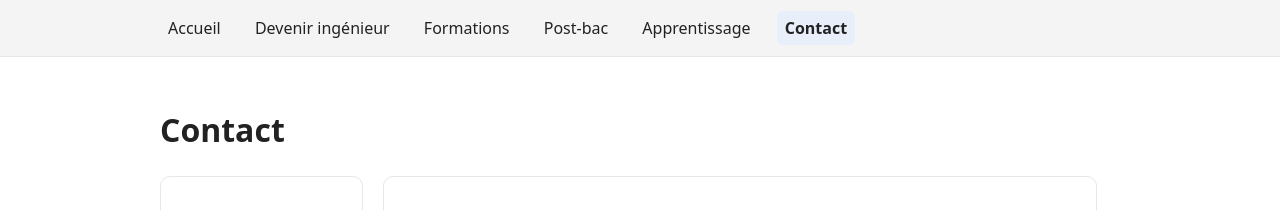
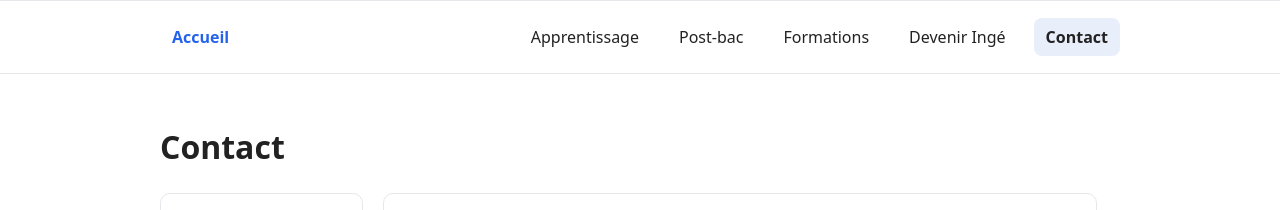
Before and after one commit to victor-edt/TP-ISEN-Ouest-Hassade-Barbeau-Edet, a plain HTML site: page contact.html in a window 1280 px wide. Shown: the top 210 px of the page. Drawn offline with Linux system fonts and the light colour scheme.

Commit message:
Update contact.html
Modification du beandeau

```diff
--- a/contact.html
+++ b/contact.html
@@ -5,15 +5,23 @@
   <meta name="viewport" content="width=device-width, initial-scale=1" />
   <title>Contact</title>
   <style>
-    :root { --bg:#fff; --ink:#222; --muted:#666; --panel:#f4f4f5; --border:#e5e7eb; }
+    :root { --bg:#fff; --ink:#222; --muted:#666; --panel:#f4f4f5; --border:#e5e7eb; --brand:#2563eb; }
     * { box-sizing: border-box; }
     body { margin:0; font-family: system-ui, -apple-system, Segoe UI, Roboto, Arial, sans-serif; color:var(--ink); background:var(--bg); line-height:1.5; }
     a { color:inherit; text-decoration:none; }
-    header, footer { background: var(--panel); border-bottom:1px solid var(--border); }
-    footer { border-top:1px solid var(--border); border-bottom:none; color:var(--muted); }
+
+    /* --- Bandeau repris de index.html --- */
+    header, footer { background:#fff; border-top:1px solid var(--border); border-bottom:1px solid var(--border); }
+    footer { border-top:1px solid var(--border); border-bottom:none; color:var(--muted); background: var(--panel); }
     .wrap { max-width: 1000px; margin: 0 auto; padding: 16px 20px; }
-    nav a { margin-right: 14px; padding:6px 8px; border-radius:6px; }
+
+    nav { display:flex; align-items:center; justify-content:space-between; gap:1rem; }
+    nav .brand { font-weight:700; color:var(--brand); text-decoration:none; }
+    nav ul { list-style:none; display:flex; gap:1rem; margin:0; padding:0; }
+    nav a { text-decoration:none; color:inherit; padding:.5rem .75rem; border-radius:.5rem; }
+    nav a:hover { background:#f3f4f6; }
     nav a[aria-current="page"] { background:#e9eefb; font-weight:600; }
+
     main.wrap { padding-top: 28px; padding-bottom: 28px; }
     .text-img { display:grid; grid-template-columns: 1fr; gap: 20px; align-items:start; }
     @media (min-width: 768px) { .text-img { grid-template-columns: .9fr 1.1fr; } }
@@ -21,30 +29,33 @@
     input, textarea, button { font: inherit; }
     input, textarea { width:100%; padding:10px; border:1px solid var(--border); border-radius:8px; }
     button { padding:10px 14px; border:1px solid var(--border); border-radius:8px; background:#fff; cursor:pointer; }
+    button:hover { background:#f3f4f6; }
     form .row { display:grid; grid-template-columns:1fr; gap:12px; }
     @media (min-width: 640px) { form .row { grid-template-columns:1fr 1fr; } }
   </style>
 </head>
 <body>
 
-  <!-- Header viendra au commit F34 -->
+  <!-- F35 Header_simple — repris de index.html -->
   <header>
     <div class="wrap">
-    <nav aria-label="Navigation principale">
-      <a href="index.html">Accueil</a>
-      <a href="devenir_inge.html">Devenir ingénieur</a>
-      <a href="formations.html">Formations</a>
-      <a href="postbac.html">Post-bac</a>
-      <a href="apprentissage.html">Apprentissage</a>
-      <a aria-current="page">Contact</a>
+      <nav>
+        <a class="brand" href="index.html">Accueil</a>
+        <ul>
+          <li><a href="apprentissage.html">Apprentissage</a></li>
+          <li><a href="postbac.html">Post-bac</a></li>
+          <li><a href="formations.html">Formations</a></li>
+          <li><a href="devenir_inge.html">Devenir Ingé</a></li>
+          <li><a aria-current="page">Contact</a></li>
+        </ul>
       </nav>
     </div>
   </header>
 
-
   <main class="wrap">
     <h1>Contact</h1>
-    <!-- Bloc texte+image (formulaire) viendra au commit F36 -->
+
+    <!-- F37 Contact -->
     <section class="text-img">
       <div class="card">
         <h2>Écrire au campus</h2>
@@ -66,16 +77,13 @@
         <img src="https://picsum.photos/680/420" alt="Bâtiment du campus">
       </div>
     </section>
-
   </main>
 
-  <!-- Footer viendra au commit F35 -->
+  <!-- F36 Footer_simple -->
   <footer>
     <div class="wrap">
       <small>© 2025 ISEN — Page « Contact »</small>
     </div>
   </footer>
-
-
 </body>
 </html>
```
Lines whose indentation alone changed are shown as unchanged.
